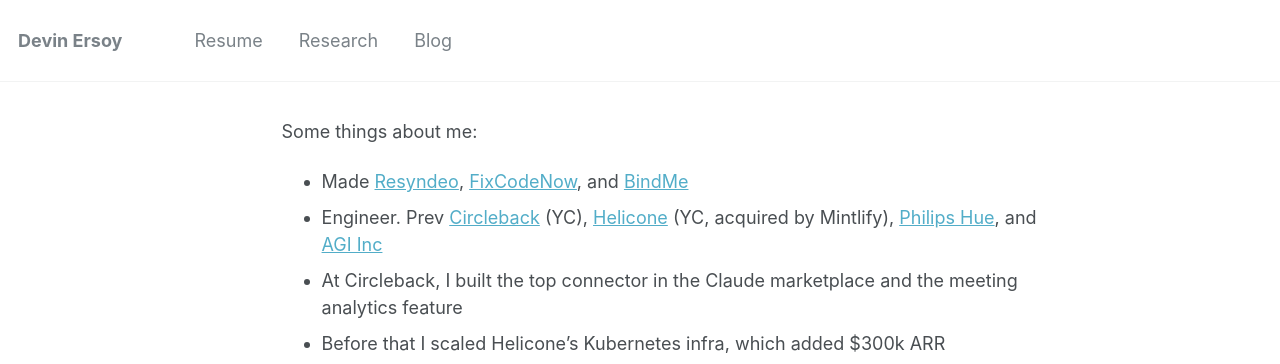
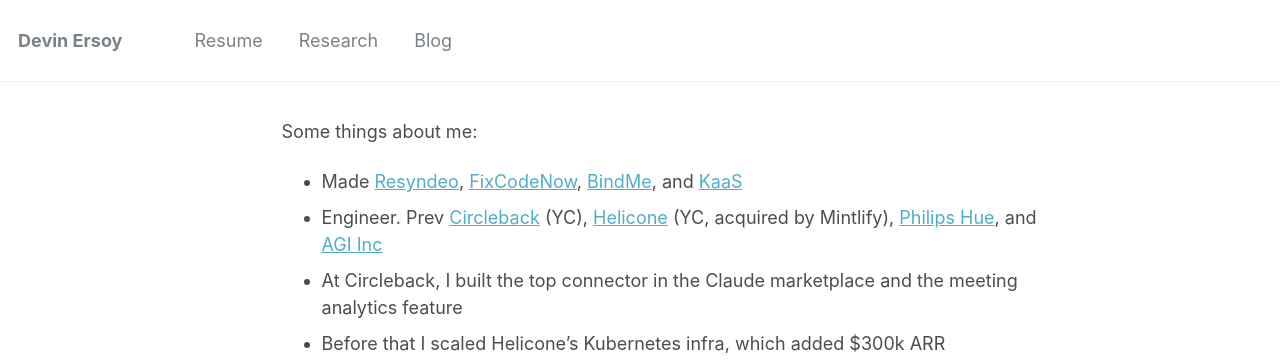
Before and after one commit to devinat1/devinat1.github.io, a Jekyll site: the page built from _pages/about.md, in a window 1280 px wide. Shown: the top 364 px of the page. Built offline with Jekyll 4.4.1, drawn with Linux system fonts in a browser that asks for light colours.

Commit message:
Add KaaS to the homepage product list.
Co-authored-by: Cursor <cursoragent@cursor.com>

```diff
--- a/_pages/about.md
+++ b/_pages/about.md
@@ -22,7 +22,7 @@ redirect_from:
 
 Some things about me:
 
-- Made [Resyndeo](https://resyndeo.com/), [FixCodeNow](https://fixcodenow.com/), and [BindMe](https://bindme.app/)
+- Made [Resyndeo](https://resyndeo.com/), [FixCodeNow](https://fixcodenow.com/), [BindMe](https://bindme.app/), and [KaaS](https://k8s.fixcodenow.com/)
 - Engineer. Prev [Circleback](https://circleback.ai/) (YC), [Helicone](https://www.helicone.ai/) (YC, acquired by Mintlify), [Philips Hue](https://www.philips-hue.com/en-us), and [AGI Inc](https://www.theagi.company/)
 - At Circleback, I built the top connector in the Claude marketplace and the meeting analytics feature
 - Before that I scaled Helicone's Kubernetes infra, which added $300k ARR
```
